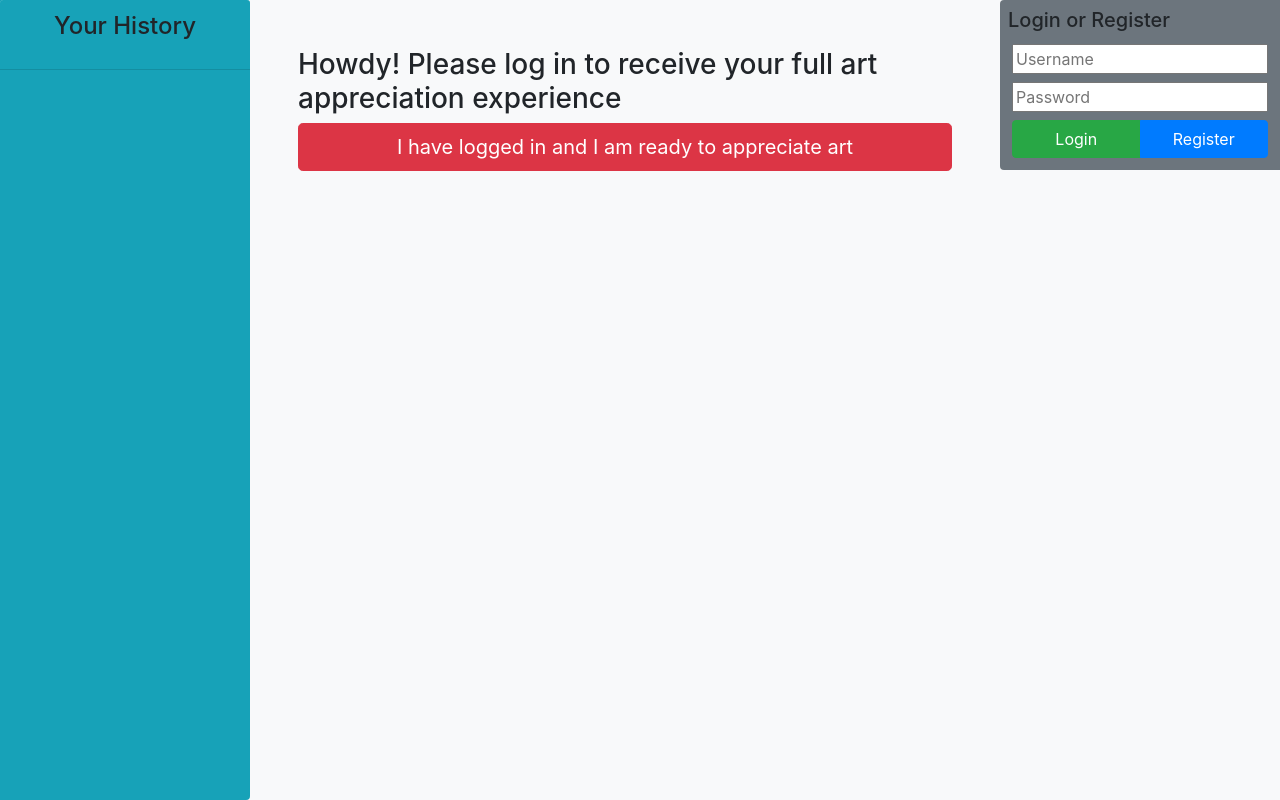
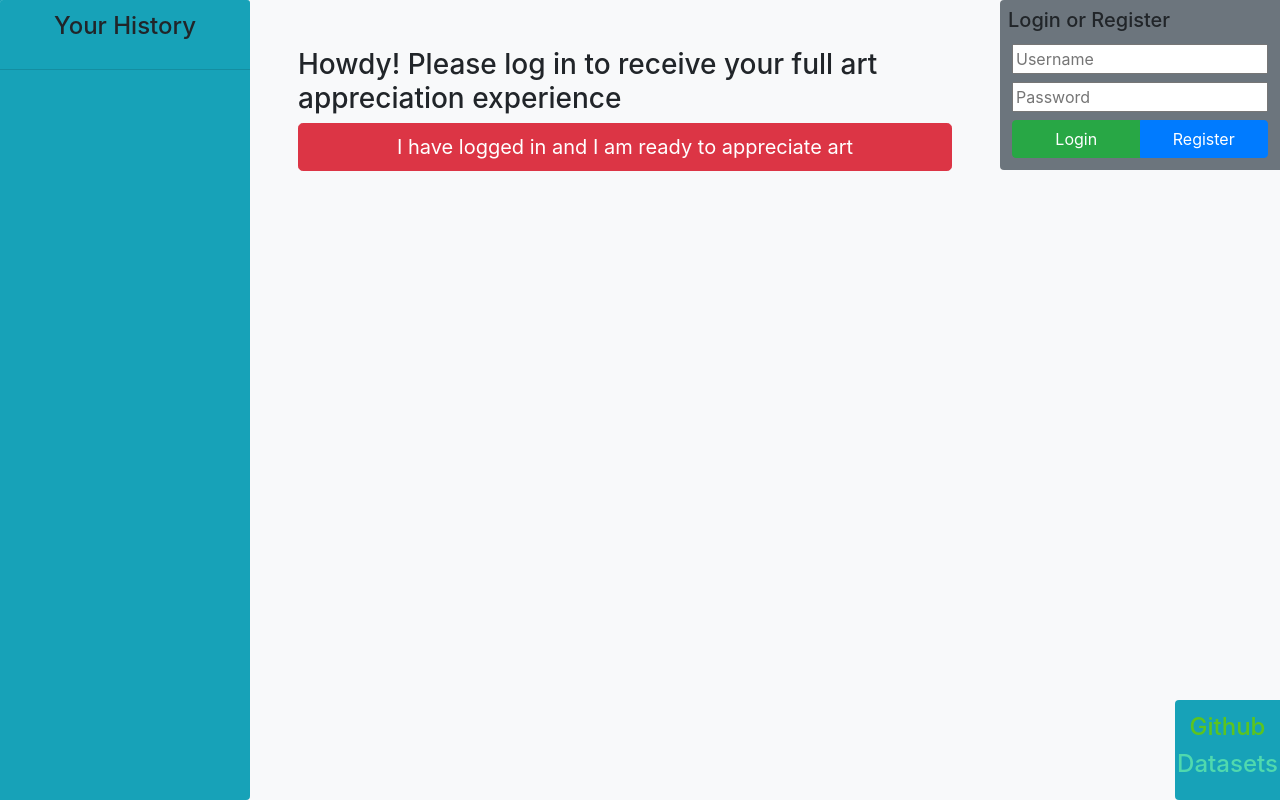
Before and after one commit to gitmetheberk/recommender-systems-artsucks, a React (Create React App) app in the folder frontend/: page / in a window 1280 px wide. Built offline with nearby package versions, Linux system fonts and the light colour scheme.

Commit message:
Created InfoBox w/ Github and Dataset links

```diff
--- a/frontend/src/App.js
+++ b/frontend/src/App.js
@@ -5,6 +5,7 @@ import React, { Component } from 'react';
 import ImageWindow from './components/imageWindow';
 import HistorySidebar from './components/historySidebar'
 import Login from './components/login'
+import InfoBox from './components/infoBox'
 
 // Other items lower on the priorities list
 // import RoboticStatusBar from './components/roboticStatusBar'
@@ -29,13 +30,15 @@ class App extends Component {
     this.setState({updateHistory: !this.state.updateHistory})
   }
 
-  // TODO: Implement github links in bottom right
   render(){
     return (
       <div className="d-flex flex-row justify-content-between bg-light">
         <div className="p-0"><HistorySidebar token={this.state.token} updateHistory={this.state.updateHistory} requestUrl={requestUrl}/></div>
         <div className="p-5"><ImageWindow updateHistory={this.updateHistory.bind(this)} token={this.state.token} requestUrl={requestUrl}/></div>
-        <div className="p-0"><Login sendToken={this.receiveToken.bind(this)} requestUrl={requestUrl}/></div>
+        <div className="d-flex flex-column align-items-end">
+          <div className="p-0"><Login sendToken={this.receiveToken.bind(this)} requestUrl={requestUrl}/></div>
+          <div className="p-0 mt-auto"><InfoBox requestUrl={requestUrl}/></div>
+        </div>
       </div>
     );
   }
--- /dev/null
+++ b/frontend/src/components/infoBox.jsx
@@ -0,0 +1,18 @@
+import React, { Component } from 'react';
+
+class InfoBox extends Component {
+    state = {
+
+     }
+
+    render() {
+        return (
+            <div style={{width: '105px', height: '100px'}} className="d-flex flex-column justify-content-center align-items-center rectangle bg-info rounded-left">
+                    <a style={{color: "#5cc41f"}} className="h4 p-0" href="https://github.tamu.edu/jared-pauletti/art-recommender">Github</a>
+                    <a style={{color: "#50d9ae"}} className="h4 p-0" href={this.props.requestUrl + "static/datasets.html"}>Datasets</a>
+            </div>
+        );
+    }
+}
+
+export default InfoBox;
```
